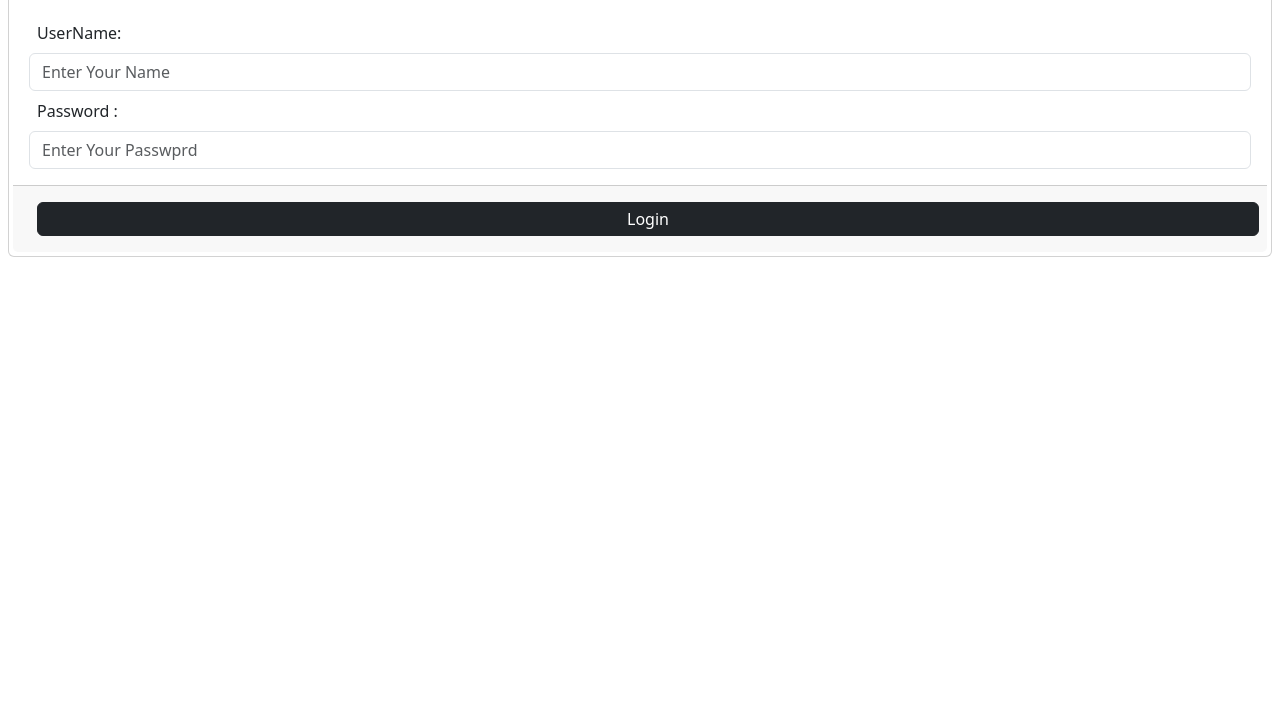
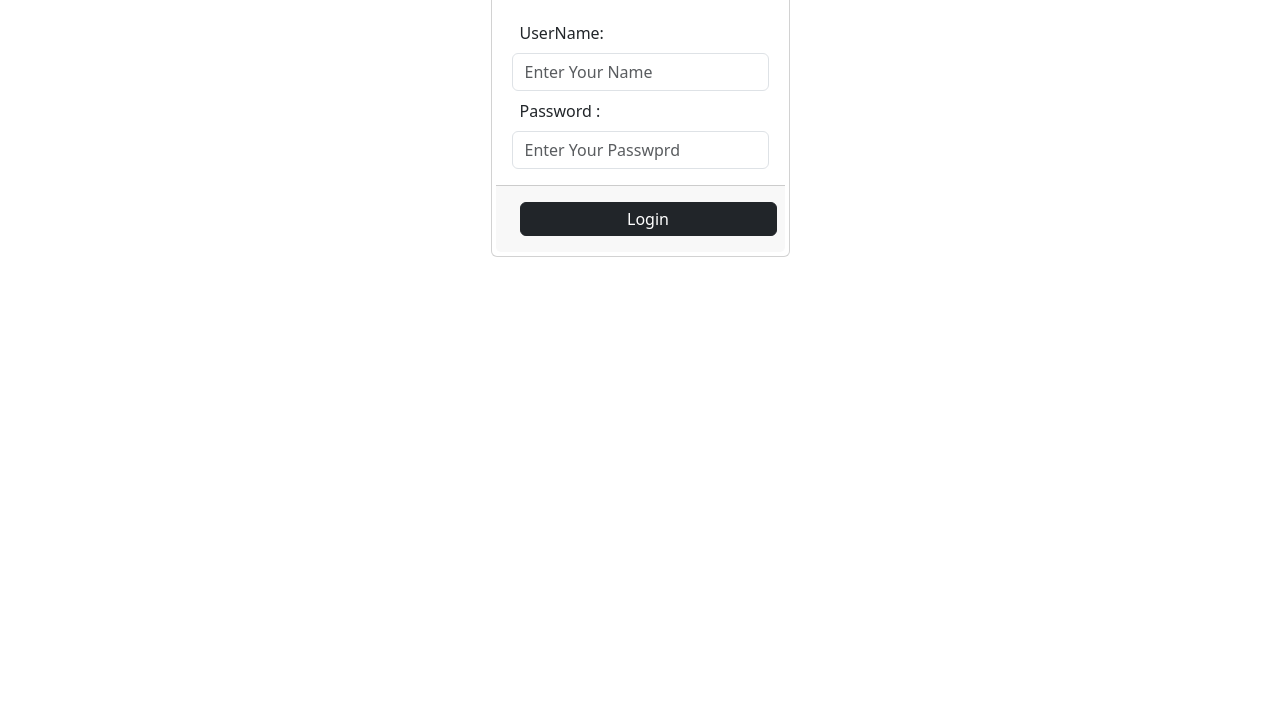
Before and after one commit to Himanshu12866/UI-ReactJS, a website: page Day-1/index.html in a window 1280 px wide. Shown: the part 89-800 px from the top of the page. Drawn offline with nearby package versions, Linux system fonts and the light colour scheme.

Commit message:
Modified

```diff
--- a/Day-1/index.html
+++ b/Day-1/index.html
@@ -15,6 +15,6 @@
     <script type="text/jsx" src="script.js"></script>
 </head>
 <body>
-    <div id="root"></div>
+    <div id="root" class="d-flex justify-content-center"></div>
   </body>
 </html>
```
